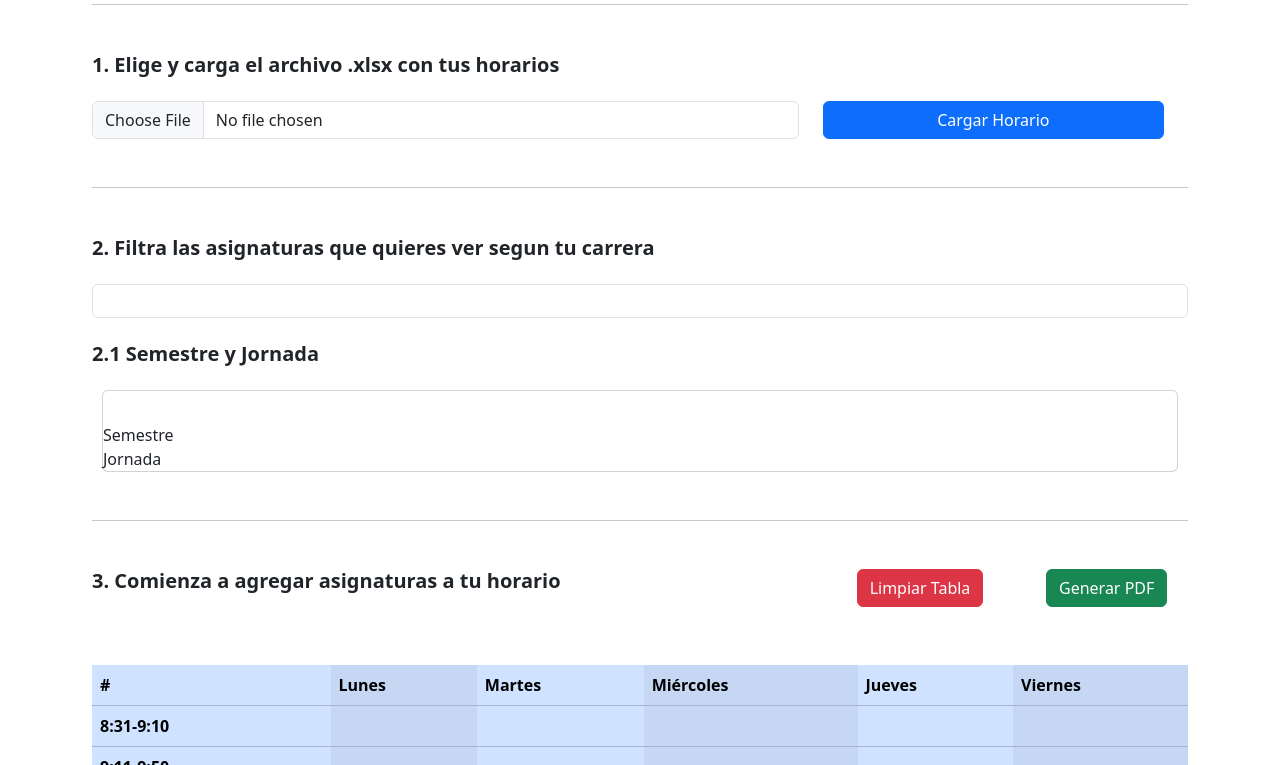
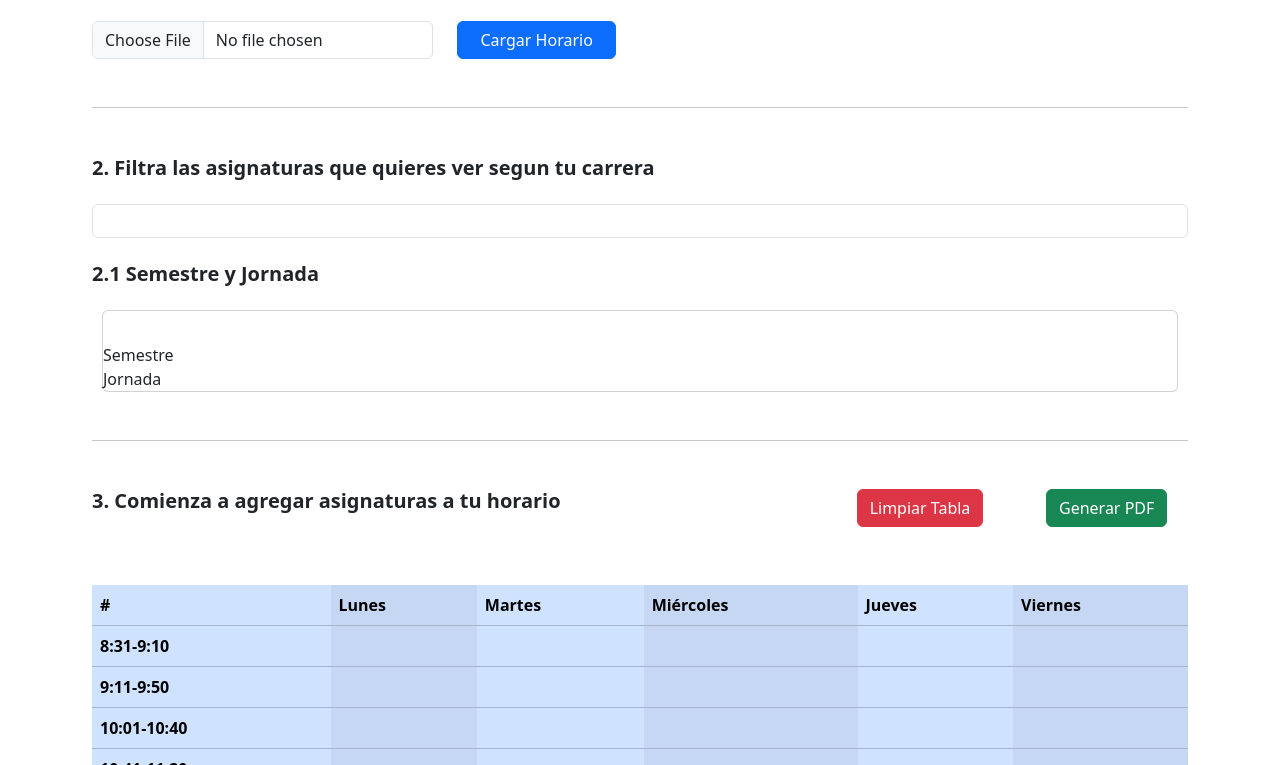
Before and after one commit to R-Perea/HorarioK, a plain HTML site: page index.html in a window 1280 px wide. Shown: the part 116-881 px from the top of the page. Drawn offline with nearby package versions, Linux system fonts and the light colour scheme; a script that the page names is missing.

Commit message:
cambio en el hr que no me funca :c

```diff
--- a/index.html
+++ b/index.html
@@ -18,7 +18,7 @@
 
             <h1 class="fw-bold">Organizador de Horarios - Duoc UC</h1>
 
-            <hr class="my-5" />
+            <hr class="my-2" width="45%"/>
 
             <div>
                 <h2 class="fs-5 fw-bold mb-4">
@@ -27,7 +27,7 @@
 
                 <div class="row text-end">
                     <div class="row">
-                        <div class="col-sm-8">
+                        <div class="col-sm-4">
                             <input
                                 type="file"
                                 class="form-control"
@@ -35,7 +35,7 @@
                                 accept=".xlsx"
                             />
                         </div>
-                        <div class="col-sm-4 d-grid">
+                        <div class="col-sm-2 d-grid">
                             <button
                                 type="button"
                                 class="btn btn-primary"
```
